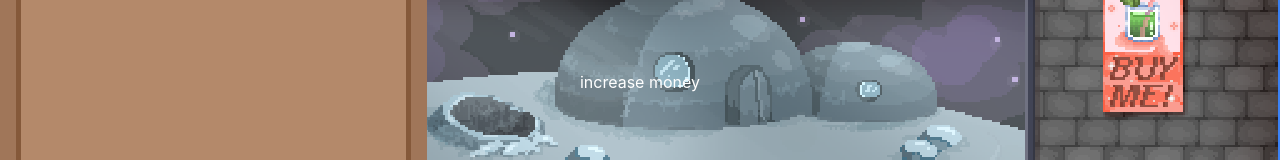
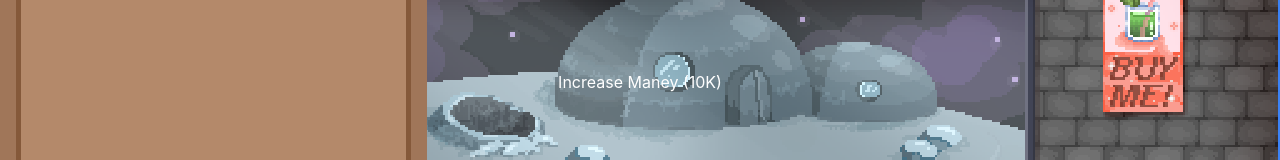
Before and after one commit to tomheaton/clicker-jam-winter-2023, a React (Vite) app: page / in a window 1280 px wide. Both pictures are taken after a click on the button "start game". Shown: the part 158-318 px from the top of the page. Built offline with nearby package versions, Linux system fonts and the light colour scheme.

Commit message:
upgrades increase drinks per click

```diff
--- a/src/components/game.tsx
+++ b/src/components/game.tsx
@@ -43,10 +43,10 @@ const Game: React.FC = () => {
       <div className={"w-full flex flex-col flex-1 items-center justify-center border-2 border-blue-500 text-white"}>
         <button
           onClick={() => {
-            dispatch!({ type: GameDataActions.ADD_MONEY, value: 11 });
+            dispatch!({ type: GameDataActions.ADD_MONEY, value: 10000 });
           }}
         >
-          increase money
+          Increase Maney (10K)
         </button>
       </div>
 
@@ -58,6 +58,8 @@ const Game: React.FC = () => {
       >
 
         <SlideMenu fromLeft={false}>
+          { /* TODO: make an element here that shows the money outside the menu */ }
+          { /* <p className={""}>${gameData.money}</p> */ }
           <StatsMenu />
         </SlideMenu>
 
--- a/src/components/ingredient_button.tsx
+++ b/src/components/ingredient_button.tsx
@@ -1,6 +1,10 @@
 import { PropsWithChildren, useContext, useState } from "react";
-import { GameDataActions, GameDataDispatchContext } from "../hooks/game_data";
 import { Ingredient } from "../utils/types";
+import {
+  GameDataActions,
+  GameDataContext,
+  GameDataDispatchContext,
+} from "../hooks/game_data";
 
 const TIME_VALUE: number = 0.25;
 
@@ -25,6 +29,14 @@ const IngredientButton: React.FC<Props> = ({
     // TODO (gonk): add if statement to check if player has enough money
     // after tom implemented the global state thing (react thing nerd thing)
     if (currentUpgrade >= upgradeCount - 1) return;
+
+    if (currentUpgrade == 0)
+    {
+        dispatch!({
+          type: GameDataActions.INCREASE_DRINKS_PER_CLICK ,
+          value: 1,
+        });
+    }
 
     dispatch!({
       type: GameDataActions.SUBTRACT_MONEY,
```
